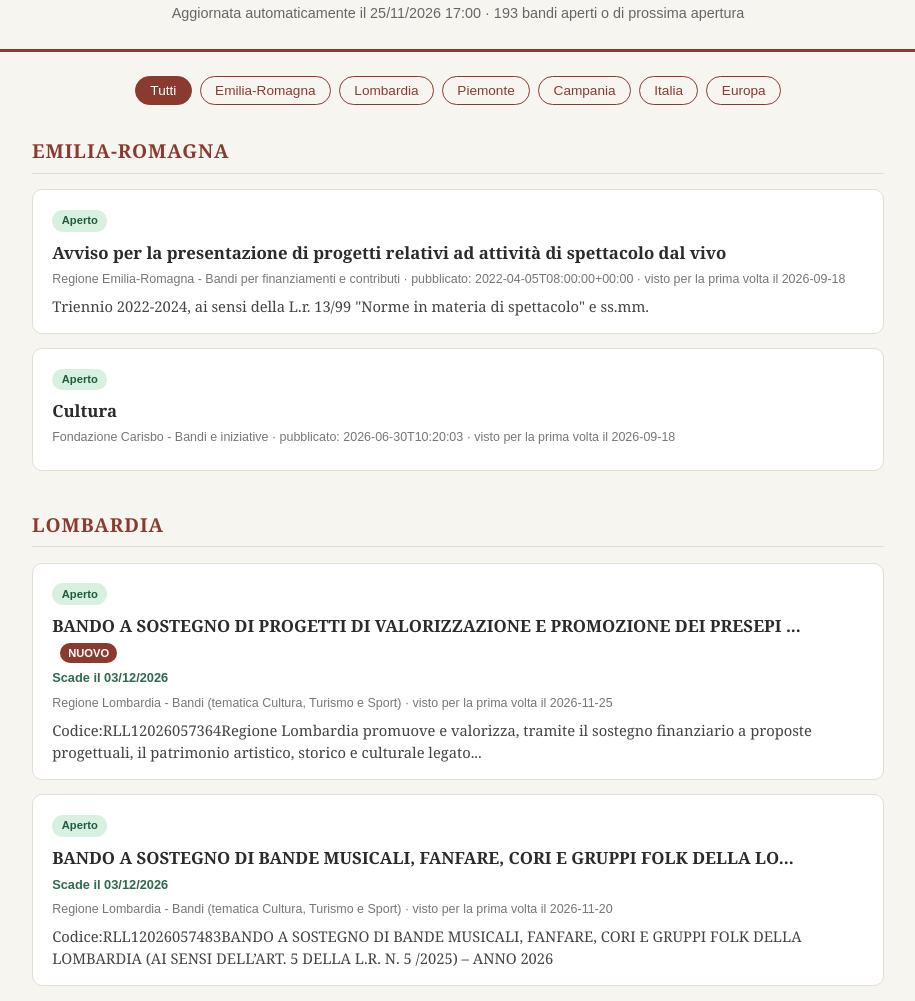
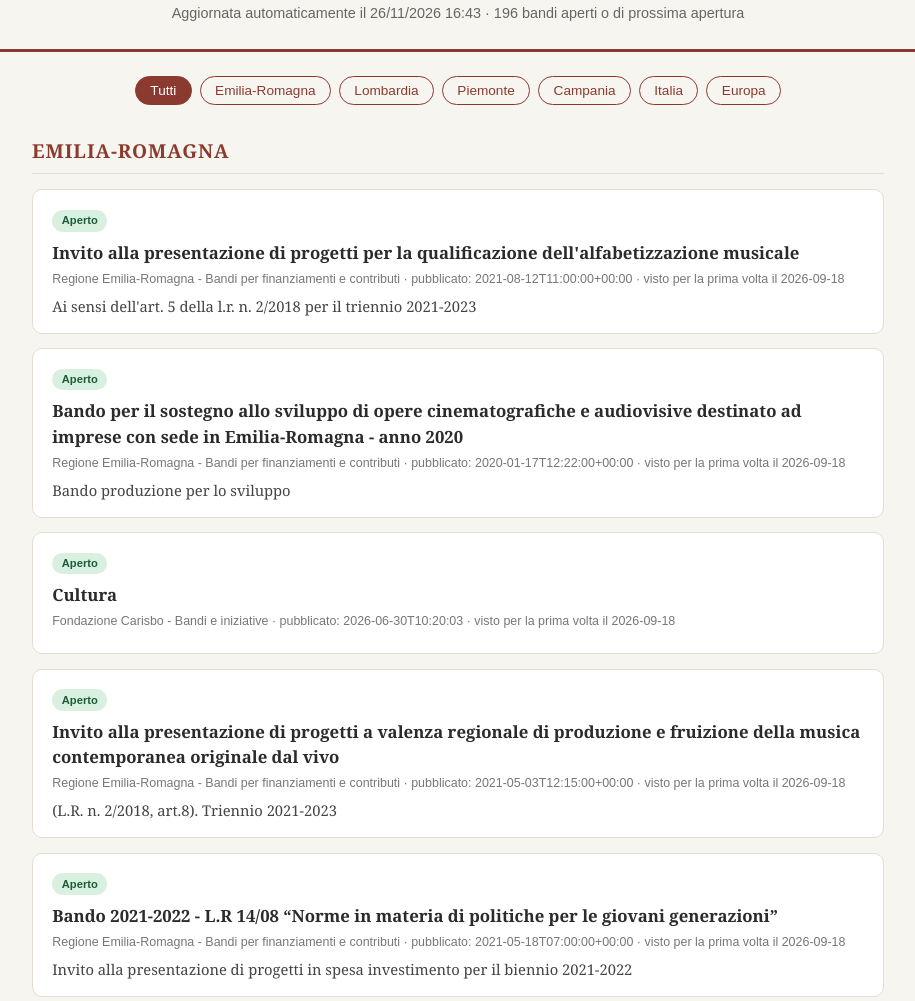
Before and after one commit to peppeflorio1-alt/Newsletter-bandi-e-finanziamenti, a plain HTML site: page docs/index.html in a window 1280 px wide. Shown: the part 85-1086 px from the top of the page, without its empty margins (182-1097 px from the left). Drawn offline with Linux system fonts and the light colour scheme.

Commit message:
Aggiornamento automatico bandi - 45860428585

```diff
--- a/docs/index.html
+++ b/docs/index.html
@@ -127,7 +127,7 @@
 
 <header>
   <h1>Bandi e finanziamenti - Newsletter di Peppe</h1>
-  <p>Aggiornata automaticamente il 25/11/2026 17:00  ·  193 bandi aperti o di prossima apertura</p>
+  <p>Aggiornata automaticamente il 26/11/2026 16:43  ·  196 bandi aperti o di prossima apertura</p>
 </header>
 
 <main>
@@ -159,16 +159,32 @@
           <div class="badge-stato aperto">
             Aperto
           </div>
-          <h3><a href="https://www.regione.emilia-romagna.it/leggi-atti-bandi/bandi-finanziamenti-contributi/cultura/avviso-per-la-presentazione-di-progetti-relativi-ad-attivita-di-spettacolo-dal-vivo" target="_blank" rel="noopener">Avviso per la presentazione di progetti relativi ad attività di spettacolo dal vivo</a>
+          <h3><a href="https://www.regione.emilia-romagna.it/leggi-atti-bandi/bandi-finanziamenti-contributi/cultura/invito-alla-presentazione-di-progetti-per-la-qualificazione-dellalfabetizzazione-musicale" target="_blank" rel="noopener">Invito alla presentazione di progetti per la qualificazione dell'alfabetizzazione musicale</a>
 
           </h3>
 
           <div class="meta">
             Regione Emilia-Romagna - Bandi per finanziamenti e contributi
-             · pubblicato: 2022-04-05T08:00:00+00:00
-            · visto per la prima volta il 2026-09-18
-          </div>
-          <div class="riassunto">Triennio 2022-2024, ai sensi della L.r. 13/99 "Norme in materia di spettacolo" e ss.mm.</div>
+             · pubblicato: 2021-08-12T11:00:00+00:00
+            · visto per la prima volta il 2026-09-18
+          </div>
+          <div class="riassunto">Ai sensi dell'art. 5 della l.r. n. 2/2018 per il triennio 2021-2023</div>
+        </article>
+
+        <article class="scheda-bando">
+          <div class="badge-stato aperto">
+            Aperto
+          </div>
+          <h3><a href="https://www.regione.emilia-romagna.it/leggi-atti-bandi/bandi-finanziamenti-contributi/cultura/bando-per-il-sostegno-allo-sviluppo-di-opere-cinematografiche-e-audiovisive-destinato-ad-imprese-con-sede-in-emilia-romagna-anno-2020" target="_blank" rel="noopener">Bando per il sostegno allo sviluppo di opere cinematografiche e audiovisive destinato ad imprese con sede in Emilia-Romagna - anno 2020</a>
+
+          </h3>
+
+          <div class="meta">
+            Regione Emilia-Romagna - Bandi per finanziamenti e contributi
+             · pubblicato: 2020-01-17T12:22:00+00:00
+            · visto per la prima volta il 2026-09-18
+          </div>
+          <div class="riassunto">Bando produzione per lo sviluppo</div>
         </article>
 
         <article class="scheda-bando">
@@ -187,6 +203,38 @@
 
         </article>
 
+        <article class="scheda-bando">
+          <div class="badge-stato aperto">
+            Aperto
+          </div>
+          <h3><a href="https://www.regione.emilia-romagna.it/leggi-atti-bandi/bandi-finanziamenti-contributi/cultura/invito-alla-presentazione-di-progetti-a-valenza-regionale-di-produzione-e-fruizione-della-musica-contemporanea-originale-dal-vivo" target="_blank" rel="noopener">Invito alla presentazione di progetti a valenza regionale di produzione e fruizione della musica contemporanea originale dal vivo</a>
+
+          </h3>
+
+          <div class="meta">
+            Regione Emilia-Romagna - Bandi per finanziamenti e contributi
+             · pubblicato: 2021-05-03T12:15:00+00:00
+            · visto per la prima volta il 2026-09-18
+          </div>
+          <div class="riassunto">(L.R. n. 2/2018, art.8). Triennio 2021-2023</div>
+        </article>
+
+        <article class="scheda-bando">
+          <div class="badge-stato aperto">
+            Aperto
+          </div>
+          <h3><a href="https://www.regione.emilia-romagna.it/leggi-atti-bandi/bandi-finanziamenti-contributi/cultura/bando-2021-2022-l-r-14-08-201cnorme-in-materia-di-politiche-per-le-giovani-generazioni201d" target="_blank" rel="noopener">Bando 2021-2022 - L.R 14/08 “Norme in materia di politiche per le giovani generazioni”</a>
+
+          </h3>
+
+          <div class="meta">
+            Regione Emilia-Romagna - Bandi per finanziamenti e contributi
+             · pubblicato: 2021-05-18T07:00:00+00:00
+            · visto per la prima volta il 2026-09-18
+          </div>
+          <div class="riassunto">Invito alla presentazione di progetti in spesa investimento per il biennio 2021-2022</div>
+        </article>
+
     </section>
 
     <section class="livello" data-livello="Lombardia">
@@ -198,7 +246,7 @@
             Aperto
           </div>
           <h3><a href="https://www.bandi.regione.lombardia.it/servizi/servizio/catalogo/dettaglio/cultura-turismo-sport/patrimonio-culturale/bando-sostegno-progetti-valorizzazione-promozione-presepi-tradizione-presepistica-lombarda-edizione-2026-2027-RLL12026057364" target="_blank" rel="noopener">BANDO A SOSTEGNO DI PROGETTI DI VALORIZZAZIONE E PROMOZIONE DEI PRESEPI ...</a>
-            <span class="badge-nuovo">NUOVO</span>
+
           </h3>
 
             <div class="scadenza attiva">Scade il 03/12/2026</div>
```
Also changed, not shown: data/stato.json.
